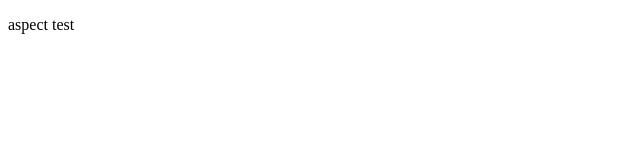
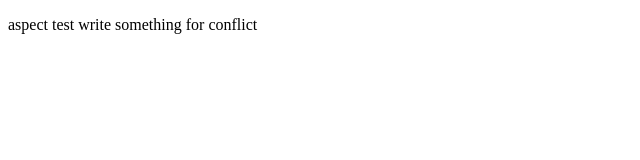
Before and after one commit to uralmax89/gitsample, a plain HTML site: page index.html in a window 1280 px wide. Shown: the whole page, without its empty margins (0-640 px from the left). Drawn offline with Linux system fonts and the light colour scheme.

Commit message:
for conflict

```diff
--- a/index.html
+++ b/index.html
@@ -5,6 +5,6 @@
     <title>Title</title>
 </head>
 <body>
-<p>aspect test </p>
+<p>aspect test  write something for conflict</p>
 </body>
 </html>
```
